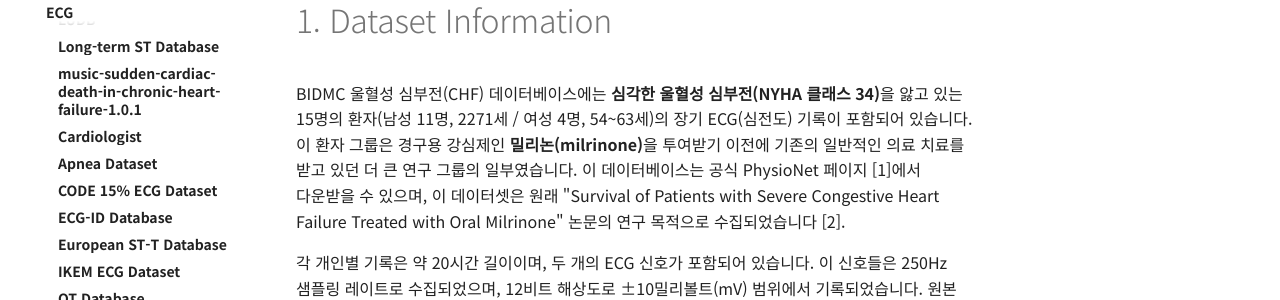
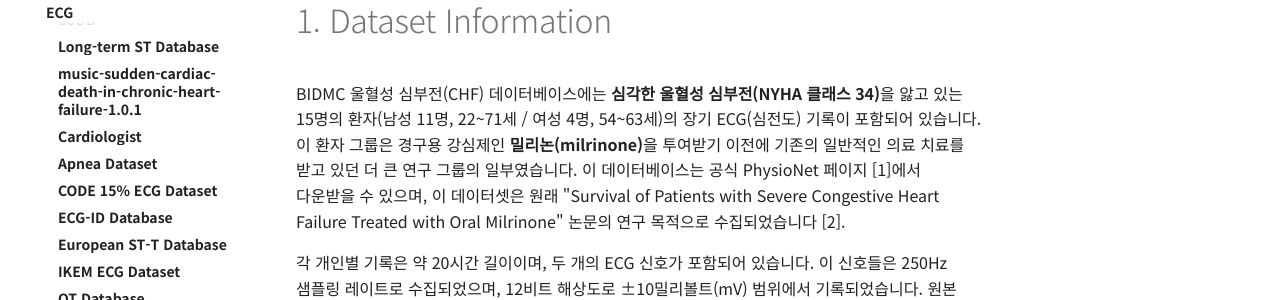
Before and after one commit to iwantjeonyeok/biosignal-site, an MkDocs documentation site: the page built from docs/ecg/bidmc-congestive-heart-failure-database.md, in a window 1280 px wide and 900 px high. Shown: the part 147-447 px from the top of the window. Built offline with MkDocs 1.6.1 and Material for MkDocs 9.7.7, drawn with Linux system fonts in a browser that asks for light colours; comment, search, counter and statistics services are not loaded.

Commit message:
Update bidmc-congestive-heart-failure-database.md

```diff
--- a/docs/ecg/bidmc-congestive-heart-failure-database.md
+++ b/docs/ecg/bidmc-congestive-heart-failure-database.md
@@ -1,6 +1,6 @@
 # 1. Dataset Information
 
-BIDMC 울혈성 심부전(CHF) 데이터베이스에는 **심각한 울혈성 심부전(NYHA 클래스 34)**을 앓고 있는 15명의 환자(남성 11명, 2271세 / 여성 4명, 54~63세)의 장기 ECG(심전도) 기록이 포함되어 있습니다. 이 환자 그룹은 경구용 강심제인 **밀리논(milrinone)**을 투여받기 이전에 기존의 일반적인 의료 치료를 받고 있던 더 큰 연구 그룹의 일부였습니다. 이 데이터베이스는 공식 PhysioNet 페이지 [1]에서 다운받을 수 있으며, 이 데이터셋은 원래 "Survival of Patients with Severe Congestive Heart Failure Treated with Oral Milrinone" 논문의 연구 목적으로 수집되었습니다 [2].
+BIDMC 울혈성 심부전(CHF) 데이터베이스에는 **심각한 울혈성 심부전(NYHA 클래스 34)**을 앓고 있는 15명의 환자(남성 11명, 22~71세 / 여성 4명, 54~63세)의 장기 ECG(심전도) 기록이 포함되어 있습니다. 이 환자 그룹은 경구용 강심제인 **밀리논(milrinone)**을 투여받기 이전에 기존의 일반적인 의료 치료를 받고 있던 더 큰 연구 그룹의 일부였습니다. 이 데이터베이스는 공식 PhysioNet 페이지 [1]에서 다운받을 수 있으며, 이 데이터셋은 원래 "Survival of Patients with Severe Congestive Heart Failure Treated with Oral Milrinone" 논문의 연구 목적으로 수집되었습니다 [2].
 
 각 개인별 기록은 약 20시간 길이이며, 두 개의 ECG 신호가 포함되어 있습니다. 이 신호들은 250Hz 샘플링 레이트로 수집되었으며, 12비트 해상도로 ±10밀리볼트(mV) 범위에서 기록되었습니다. 원본 아날로그 기록은 미국 보스턴의 **Beth Israel 병원(현재 Beth Israel Deaconess Medical Center)**에서 수집되었으며, **휴대용 심전도 기록기(Ambulatory ECG Recorders**)를 사용하여 측정되었습니다. 이 기록의 대역폭은 약 0.1Hz ~ 40Hz였으며, 주석(annotation) 파일(.ecg 확장자)은 자동화된 검출기(automated detector)를 사용하여 생성되었으며, 수동으로 수정되지 않았습니다.
 
```
